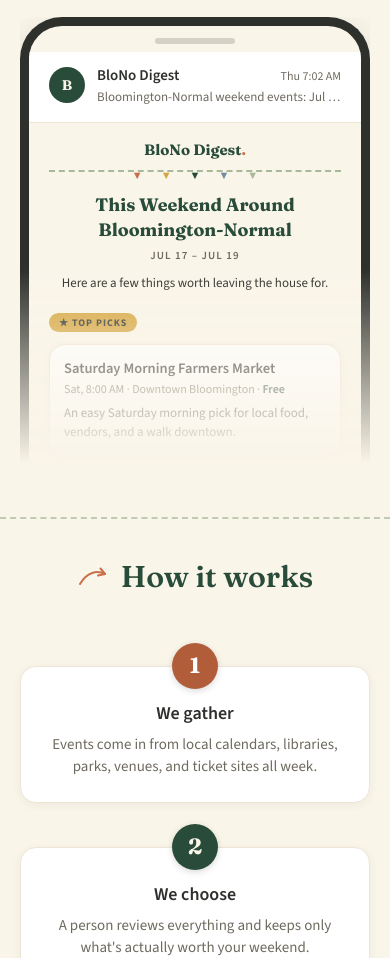
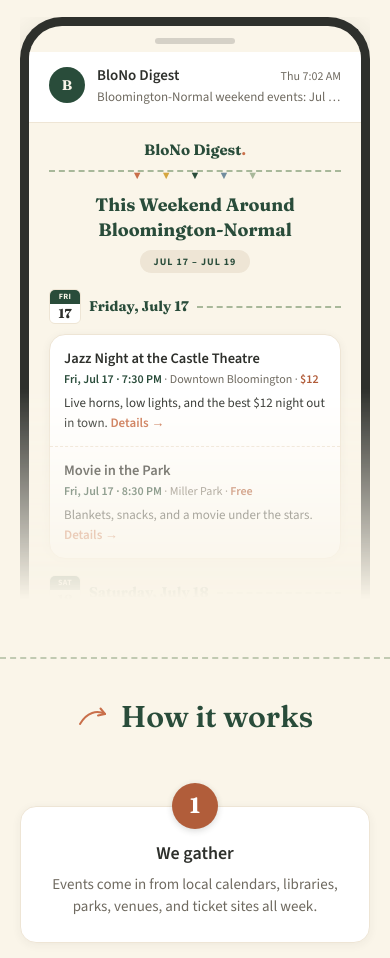
Before and after one commit to adrianistaken/BloNoDigest, a Django app: page / in a window 390 px wide. Shown: the part 1143-2101 px from the top of the page. Run offline with Django 5.2, Linux system fonts and the light colour scheme; some libraries are stand-ins or nearby versions.

Commit message:
Landing phone mock mirrors the day-grouped email
Masthead + garland + broken H1 + date pill, mini calendar-tile day
headers, dashed-divided rows with forest date/time and terracotta
price, Saturday header ghosting into a taller fade.

Co-Authored-By: Claude Fable 5 <noreply@anthropic.com>

```diff
--- a/templates/curator/landing.html
+++ b/templates/curator/landing.html
@@ -113,30 +113,47 @@
         <div class="-mt-0.5" style="letter-spacing: 18px; padding-left: 18px; font-size: 11px; line-height: 1;">
           <span style="color:var(--terracotta);">▼</span><span style="color:var(--mustard);">▼</span><span style="color:var(--forest);">▼</span><span style="color:var(--dustblue);">▼</span><span style="color:var(--sage);">▼</span>
         </div>
-        <p class="font-display font-bold text-lg text-[color:var(--forest)] mt-3 leading-snug">This Weekend Around Bloomington-Normal</p>
-        <p class="text-[11px] font-semibold uppercase tracking-widest text-[color:var(--stone)] mt-1.5">Jul 17 – Jul 19</p>
-        <p class="text-[13px] mt-2">Here are a few things worth leaving the house for.</p>
+        <p class="font-display font-bold text-lg text-[color:var(--forest)] mt-3 leading-snug">This Weekend Around<br><span class="whitespace-nowrap">Bloomington-Normal</span></p>
+        <span class="inline-block rounded-full px-3.5 py-1 text-[10px] font-bold uppercase tracking-widest mt-2" style="background: var(--linen); color: var(--forest);">Jul 17 – Jul 19</span>
 
         <div class="text-left mt-4">
-          <span class="signage" style="padding: 2px 10px; font-size: 10px;">★ Top picks</span>
+          <!-- day header: mini calendar tile + dashed rule, like the real email -->
+          <div class="flex items-center gap-2">
+            <div class="w-8 shrink-0 rounded-md overflow-hidden border border-[color:var(--linen)]">
+              <p class="text-center text-[8px] font-bold uppercase tracking-wider leading-none py-[3px]" style="background: var(--forest); color: var(--cream);">Fri</p>
+              <p class="text-center font-display font-bold text-[13px] leading-none py-[3px] bg-white">17</p>
+            </div>
+            <p class="font-display font-bold text-[14px] text-[color:var(--forest)] whitespace-nowrap">Friday, July 17</p>
+            <div class="flex-1 border-t-2 border-dashed border-[color:var(--sage)]"></div>
+          </div>
+
+          <div class="card mt-2.5">
+            <div class="p-3.5">
+              <p class="font-semibold text-[14.5px] leading-snug">Jazz Night at the Castle Theatre</p>
+              <p class="text-xs mt-0.5"><span class="text-[color:var(--forest)] font-semibold">Fri, Jul 17 · 7:30 PM</span><span class="text-[color:var(--stone)]"> · Downtown Bloomington · </span><span class="font-semibold" style="color: var(--terracotta-deep);">$12</span></p>
+              <p class="text-[13px] mt-1.5">Live horns, low lights, and the best $12 night out in town. <span class="font-semibold whitespace-nowrap" style="color: var(--terracotta);">Details →</span></p>
+            </div>
+            <div class="p-3.5 border-t border-dashed border-[color:var(--linen)]">
+              <p class="font-semibold text-[14.5px] leading-snug">Movie in the Park</p>
+              <p class="text-xs mt-0.5"><span class="text-[color:var(--forest)] font-semibold">Fri, Jul 17 · 8:30 PM</span><span class="text-[color:var(--stone)]"> · Miller Park · </span><span class="font-semibold" style="color: var(--terracotta-deep);">Free</span></p>
+              <p class="text-[13px] mt-1.5">Blankets, snacks, and a movie under the stars. <span class="font-semibold whitespace-nowrap" style="color: var(--terracotta);">Details →</span></p>
+            </div>
+          </div>
+
+          <!-- second day peeking in before the fade -->
+          <div class="flex items-center gap-2 mt-4">
+            <div class="w-8 shrink-0 rounded-md overflow-hidden border border-[color:var(--linen)]">
+              <p class="text-center text-[8px] font-bold uppercase tracking-wider leading-none py-[3px]" style="background: var(--forest); color: var(--cream);">Sat</p>
+              <p class="text-center font-display font-bold text-[13px] leading-none py-[3px] bg-white">18</p>
+            </div>
+            <p class="font-display font-bold text-[14px] text-[color:var(--forest)] whitespace-nowrap">Saturday, July 18</p>
+            <div class="flex-1 border-t-2 border-dashed border-[color:var(--sage)]"></div>
+          </div>
 
           <div class="card mt-2.5 p-3.5">
             <p class="font-semibold text-[14.5px] leading-snug">Saturday Morning Farmers Market</p>
-            <p class="text-xs text-[color:var(--stone)] mt-0.5">
-              Sat, 8:00 AM · Downtown Bloomington · <span class="text-[color:var(--forest)] font-semibold">Free</span>
-            </p>
-            <p class="text-[13px] mt-1.5">An easy Saturday morning pick for local food, vendors, and a walk downtown.</p>
-          </div>
-
-          <div class="card mt-2.5 p-3.5">
-            <p class="font-semibold text-[14.5px] leading-snug">Jazz Night at the Castle Theatre</p>
-            <p class="text-xs text-[color:var(--stone)] mt-0.5">Sat, 7:30 PM · Downtown Bloomington · $12</p>
-            <p class="text-[13px] mt-1.5">Live horns, low lights, and the best $12 night out in town.</p>
-          </div>
-
-          <div class="card mt-2.5 p-3.5">
-            <p class="font-semibold text-[14.5px] leading-snug">Movie in the Park</p>
-            <p class="text-xs text-[color:var(--stone)] mt-0.5">Fri, 8:30 PM · Miller Park · Free</p>
+            <p class="text-xs mt-0.5"><span class="text-[color:var(--forest)] font-semibold">Sat, Jul 18 · 8:00 AM</span><span class="text-[color:var(--stone)]"> · Downtown Bloomington · </span><span class="font-semibold" style="color: var(--terracotta-deep);">Free</span></p>
+            <p class="text-[13px] mt-1.5">Local food, flowers, and a slow walk downtown. <span class="font-semibold whitespace-nowrap" style="color: var(--terracotta);">Details →</span></p>
           </div>
         </div>
       </div>
--- a/templates/curator/public_base.html
+++ b/templates/curator/public_base.html
@@ -134,10 +134,10 @@
       box-shadow: 0 12px 32px rgba(46, 48, 44, 0.16);
     }
     .phone-fade {
-      max-height: 460px;
+      max-height: 600px;
       overflow: hidden;
-      -webkit-mask-image: linear-gradient(to bottom, black 55%, transparent 97%);
-      mask-image: linear-gradient(to bottom, black 55%, transparent 97%);
+      -webkit-mask-image: linear-gradient(to bottom, black 62%, transparent 97%);
+      mask-image: linear-gradient(to bottom, black 62%, transparent 97%);
     }
 
     .input-field {
```
